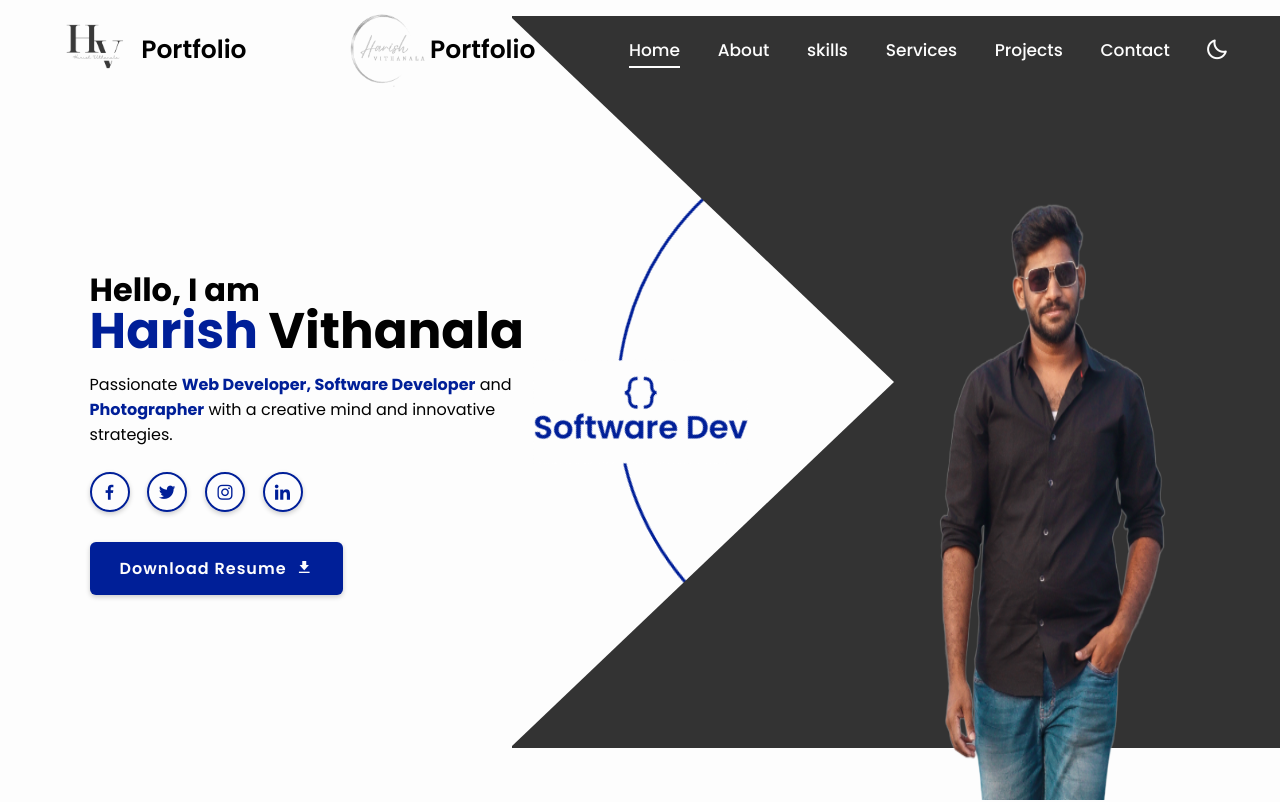
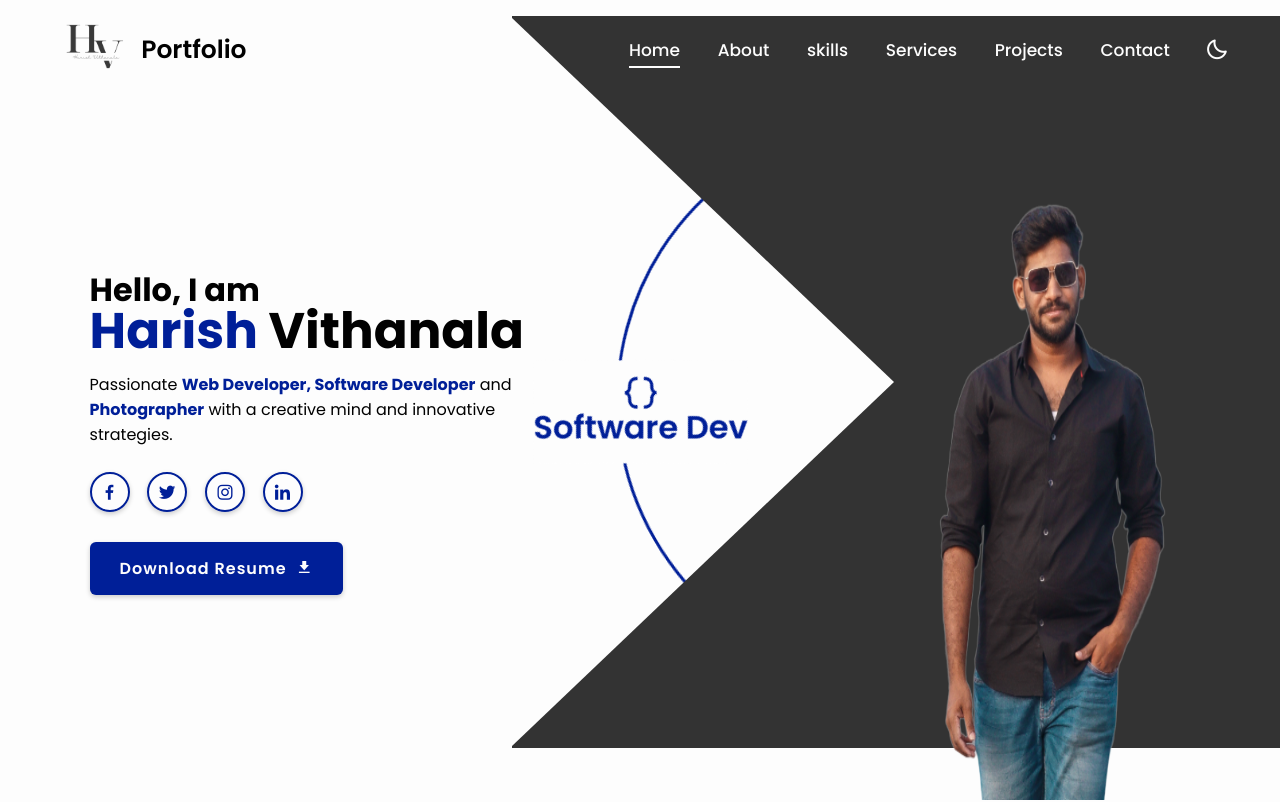
Before and after one commit to harish-04/Portfolio, a plain HTML site: page index.html in a window 1280 px wide. Shown: the top 802 px of the page. Drawn offline with nearby package versions, Linux system fonts and the light colour scheme; some packages are replaced by stand-ins of ours; a script that the page names is missing.

Commit message:
logo src changed

```diff
--- a/index.html
+++ b/index.html
@@ -14,7 +14,6 @@
     <!--header section-->
     <header class="header">
         <img src="../Images/logo.png" alt="logo" class="logo-hv"><a href="#" class="logo">Portfolio</a>
-        <img src="Images/t3.png" alt="logo" class="logo-hv colored-img"><a href="#" class="logo">Portfolio</a>
         <nav class="navbar">
             <a href="#home" class="active">Home</a>
             <a href="#about">About</a>
```
